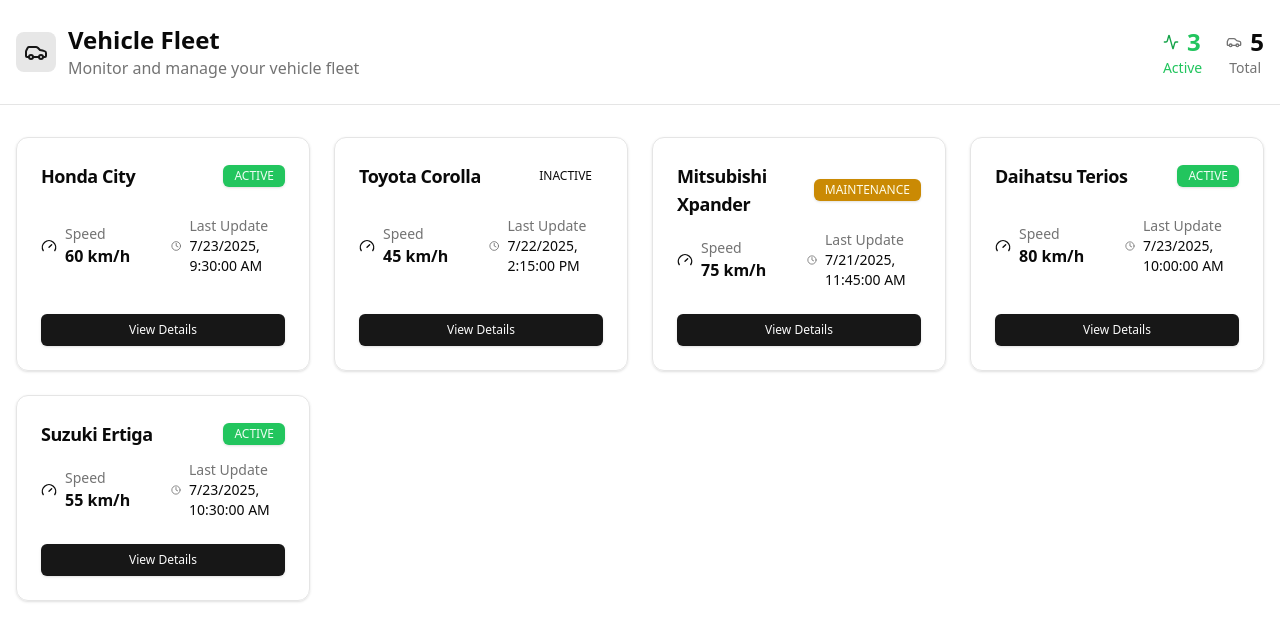
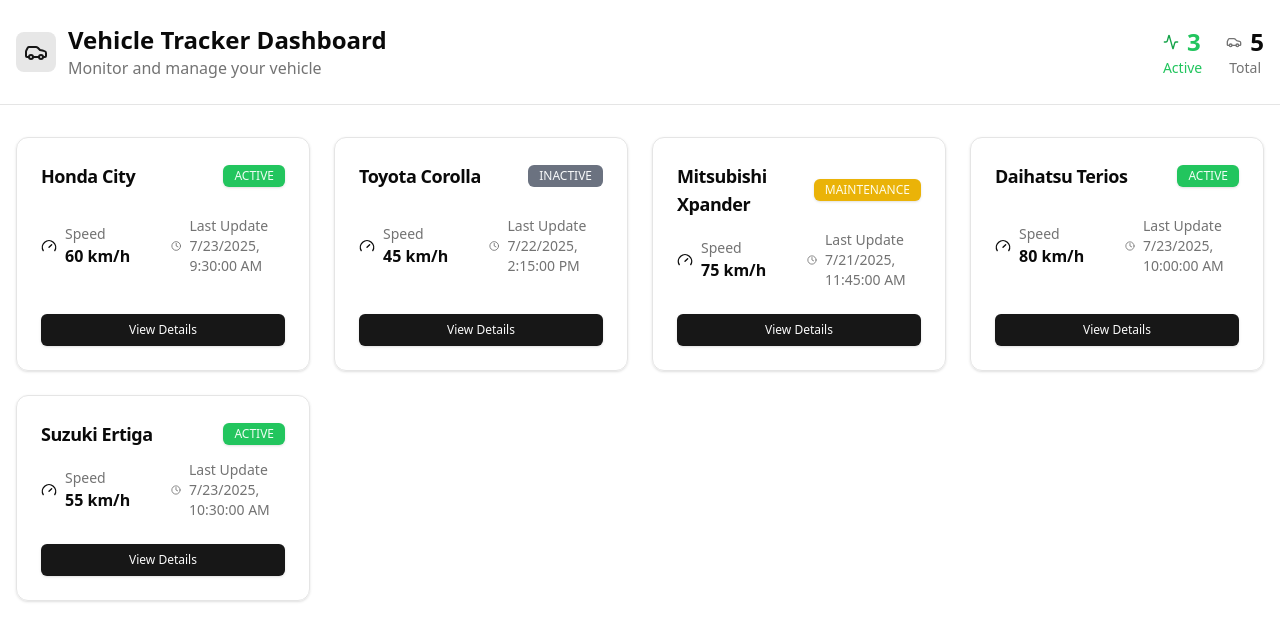
Before and after one commit to adit1602/tracker-vehicle-web, a React (Vite) app: page / in a window 1280 px wide. Shown: the top 640 px of the page. Built offline with nearby package versions, Linux system fonts and the light colour scheme.

Commit message:
refactor: update vehicle status colors for better clarity; modify VehicleList header and description for improved context; clean up imports in NotFound and VehicleDetail components

```diff
--- a/src/components/VehicleCard.tsx
+++ b/src/components/VehicleCard.tsx
@@ -27,9 +27,9 @@ const getStatusColor = (status: Vehicle["status"]) => {
     case "ACTIVE":
       return "bg-green-500 text-green-50";
     case "INACTIVE":
-      return "bg-primary-50 text-primary-50";
+      return "bg-gray-500 text-gray-50";
     case "MAINTENANCE":
-      return "bg-yellow-600 text-yellow-50";
+      return "bg-yellow-500 text-yellow-50";
     default:
       return "text-muted-foreground";
   }
@@ -74,7 +74,7 @@ export const VehicleCard = ({ vehicle }: VehicleCardProps) => {
             <Clock className="h-4 w-4 text-muted-foreground" />
             <div>
               <p className="text-sm text-muted-foreground">Last Update</p>
-              <p className="text-sm font-medium text-foreground">
+              <p className="text-sm font-medium text-muted-foreground">
                 {formatDate(vehicle.updated_at)}
               </p>
             </div>
--- a/src/pages/NotFound.tsx
+++ b/src/pages/NotFound.tsx
@@ -1,5 +1,5 @@
 import { useLocation } from "react-router-dom";
-import { use, useEffect } from "react";
+import { useEffect } from "react";
 
 const NotFound = () => {
   const location = useLocation();
--- a/src/pages/VehicleDetail.tsx
+++ b/src/pages/VehicleDetail.tsx
@@ -1,5 +1,5 @@
 import { useEffect } from "react";
-import { useParams, Link, useNavigate } from "react-router-dom";
+import { useParams, useNavigate } from "react-router-dom";
 import { useVehicleStore } from "@/store/vehicleStore";
 import { Card, CardContent, CardHeader, CardTitle } from "@/components/ui/card";
 import { Button } from "@/components/ui/button";
@@ -173,7 +173,7 @@ export const VehicleDetail = () => {
           <Card className="bg-gradient-card border-border">
             <CardHeader className="pb-3">
               <CardTitle className="flex items-center space-x-2 text-foreground">
-                <Fuel className="h-5 w-5 text-accent" />
+                <Fuel className="h-5 w-5 text-metric-fuel" />
                 <span>Fuel Level</span>
               </CardTitle>
             </CardHeader>
--- a/src/pages/VehicleList.tsx
+++ b/src/pages/VehicleList.tsx
@@ -39,10 +39,10 @@ export const VehicleList = () => {
               </div>
               <div>
                 <h1 className="text-2xl font-bold text-foreground">
-                  Vehicle Fleet
+                  Vehicle Tracker Dashboard
                 </h1>
                 <p className="text-muted-foreground">
-                  Monitor and manage your vehicle fleet
+                  Monitor and manage your vehicle
                 </p>
               </div>
             </div>
--- a/src/store/vehicleStore.ts
+++ b/src/store/vehicleStore.ts
@@ -92,7 +92,7 @@ const mockTelemetryData: Record<number, vehicleTelemetry> = {
 const mockApiDelay = (ms: number) =>
   new Promise((resolve) => setTimeout(resolve, ms));
 
-export const useVehicleStore = create<VehicleStore>((set, get) => ({
+export const useVehicleStore = create<VehicleStore>((set) => ({
   vehicles: [],
   selectedVehicle: null,
   isLoading: false,
```
